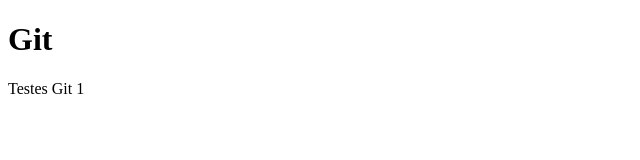
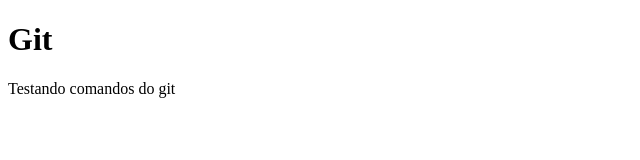
Before and after one commit to Fabricio-Willans-97/Tutorial_Git, a plain HTML site: page index.html in a window 1280 px wide. Shown: the whole page, without its empty margins (0-640 px from the left). Drawn offline with Linux system fonts and the light colour scheme.

Commit message:
adicionado paragrafo

```diff
--- a/index.html
+++ b/index.html
@@ -9,7 +9,7 @@
 <body>
 
     <h1>Git</h1>
-    Testes Git 1
+    <p>Testando comandos do git</p>
 
 </body>
 </html>
```
